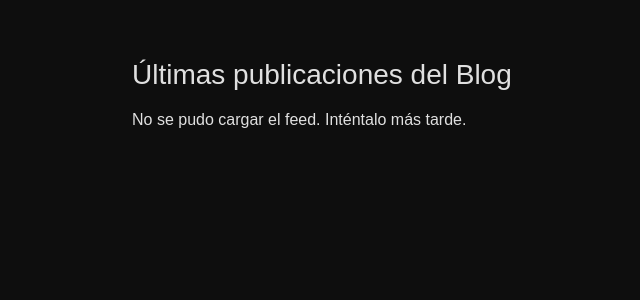
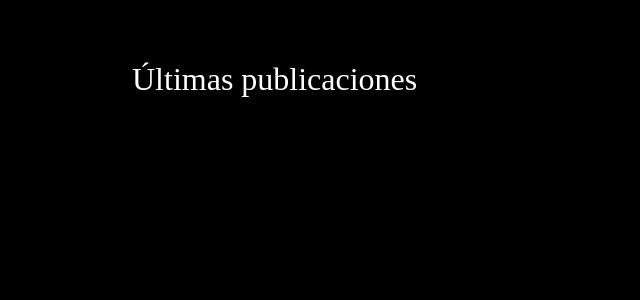
Before and after one commit to KajiiNarumi/iasuarezv, a Jekyll site: the page feedKaNa.html, which Jekyll copies as it is, in a window 1280 px wide. Shown: the top 300 px of the page, without its empty margins (158-798 px from the left). Built offline with Jekyll 4.4.1, drawn with Linux system fonts in a browser that asks for light colours; some web fonts are replaced.

Commit message:
Refactor HTML and JavaScript for blog feed

```diff
--- a/feedKaNa.html
+++ b/feedKaNa.html
@@ -3,13 +3,16 @@
 <head>
     <meta charset="UTF-8">
     <meta name="viewport" content="width=device-width, initial-scale=1.0">
-    <title>Últimas Publicaciones | Kajii Narumi</title>
+    <title>Últimas publicaciones</title>
+
+    <!-- Fuente Alice -->
+    <link href="https://fonts.googleapis.com/css2?family=Alice&display=swap" rel="stylesheet">
 
     <style>
         body {
-            background-color: #0e0e0e;
-            color: #e0e0e0;
-            font-family: sans-serif;
+            background-color: #000;
+            color: #fff;
+            font-family: 'Alice', serif;
             margin: 0;
             padding: 40px;
             display: flex;
@@ -22,25 +25,20 @@
         }
 
         h1 {
-            font-size: 28px;
-            margin-bottom: 20px;
-            font-weight: 300;
+            font-size: 32px;
+            margin-bottom: 30px;
+            font-weight: normal;
         }
 
         .post {
-            margin-bottom: 30px;
+            margin-bottom: 35px;
             padding-bottom: 20px;
             border-bottom: 1px solid #333;
         }
 
-        .post-title {
-            font-size: 20px;
-            margin-bottom: 5px;
-            color: #ffffff;
-        }
-
         .post-title a {
-            color: #ffffff;
+            color: #fff;
+            font-size: 22px;
             text-decoration: none;
         }
 
@@ -49,32 +47,29 @@
         }
 
         .date {
-            color: #888;
+            color: #aaa;
             font-size: 14px;
-            margin-bottom: 10px;
+            margin: 8px 0;
         }
 
         .excerpt {
-            font-size: 16px;
-            color: #c8c8c8;
+            font-size: 17px;
+            color: #ddd;
         }
     </style>
 </head>
 
 <body>
 <div class="container">
-    <h1>Últimas publicaciones del Blog</h1>
+    <h1>Últimas publicaciones</h1>
     <div id="feed"></div>
 </div>
 
 <script>
-const FEED_URL = "https://codigokajiinarumi.blogspot.com/feeds/posts/default?alt=json&max-results=3";
-
-fetch(FEED_URL)
-    .then(response => response.json())
-    .then(data => {
-        const entries = data.feed.entry;
+// JSONP callback
+function parseFeed(json) {
     const container = document.getElementById("feed");
+    const entries = json.feed.entry || [];
 
     entries.forEach(entry => {
         const title = entry.title.$t;
@@ -94,11 +89,12 @@
 
         container.innerHTML += html;
     });
-    })
-    .catch(err => {
-        document.getElementById("feed").innerHTML =
-            "<p>No se pudo cargar el feed. Inténtalo más tarde.</p>";
-    });
+}
+
+// Inserta dinámicamente el script JSONP
+const script = document.createElement('script');
+script.src = "https://codigokajiinarumi.blogspot.com/feeds/posts/default?alt=json-in-script&max-results=3&callback=parseFeed";
+document.body.appendChild(script);
 </script>
 
 </body>
```
Lines whose indentation alone changed are shown as unchanged.
